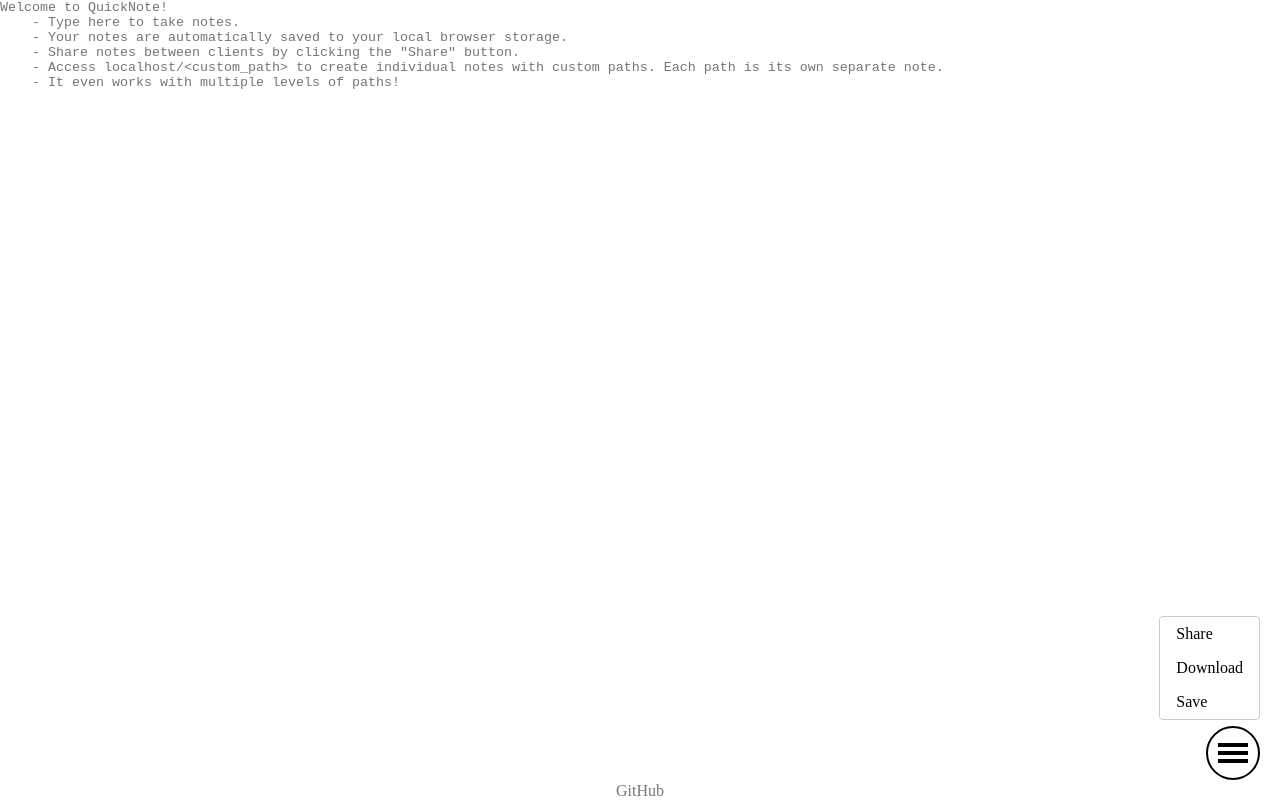
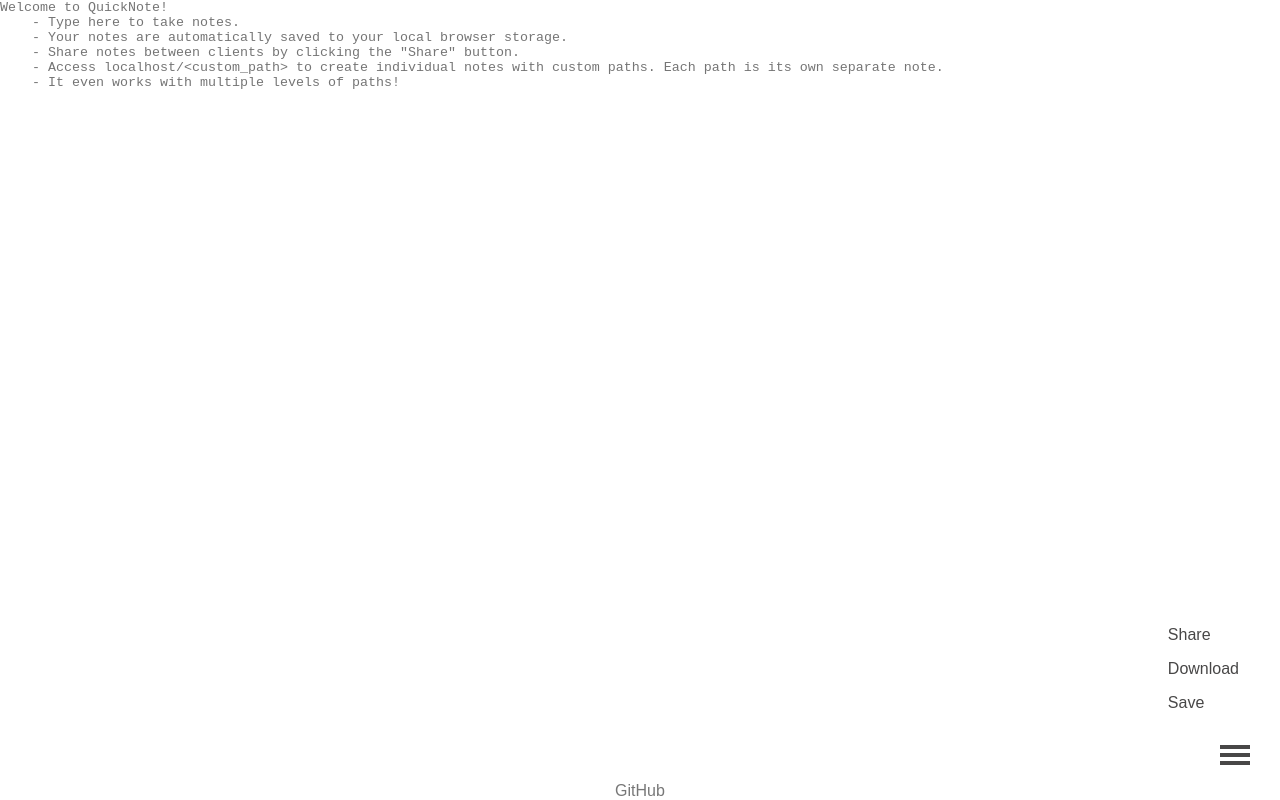
Before and after one commit to simongavris/quicknote, a plain HTML site: page index.html in a window 1280 px wide. Both pictures are taken after a click on the element 1233 px from the left and 753 px from the top of the page. Drawn offline with nearby package versions, Linux system fonts and the light colour scheme.

Commit message:
feature: style menu

```diff
--- a/styles.css
+++ b/styles.css
@@ -44,19 +44,9 @@ textarea#editor {
     right: 0;
     width: 100%;
     pointer-events: none;
+    font-family: Arial, sans-serif;
   }
 
-  /* Share Button */
-  #shareButton {
-    position: fixed;
-    bottom: 20px;
-    right: 20px;
-    background-color: #fff;
-    border: 2px solid #000;
-    border-radius: 10px;
-    padding: 10px;
-    cursor: pointer;
-  }
 
   /* Toast */
   .toast {
@@ -92,19 +82,19 @@ textarea#editor {
   right: 20px;
   width: 50px;
   height: 50px;
-  background-color: white;
-  border: 2px solid black;
-  border-radius: 50%;
+  border-radius: 25%;
   display: flex;
   justify-content: center;
   align-items: center;
   cursor: pointer;
+  background-color: rgba(255, 255, 255, 0.6);
+  backdrop-filter: blur(1px);
 }
 
 .menu-icon {
   width: 30px;
   height: 4px;
-  background-color: black;
+  background-color: #484747;
   position: relative;
 }
 
@@ -115,7 +105,7 @@ textarea#editor {
   left: 0;
   width: 100%;
   height: 4px;
-  background-color: black;
+  background-color: #484747;
 }
 
 .menu-icon::before {
@@ -130,13 +120,15 @@ textarea#editor {
 /* Menu Options */
 .menu-options {
   position: fixed;
-  bottom: 80px;
-  right: 20px;
-  background-color: white;
-  border: 1px solid #ccc;
+  bottom: 60px;
+  right: 5px;
+  background-color: rgba(255, 255, 255, 0.6);
+  backdrop-filter: blur(1px);
   border-radius: 4px;
   overflow: hidden;
   display: none; /* Initially hidden */
+  font-family: Arial, sans-serif;
+  color: #484747;
 }
 
 .menu-options.show {
@@ -149,5 +141,6 @@ textarea#editor {
 }
 
 .menu-item:hover {
-  background-color: #eee;
+  /*background-color: #eee;*/
+  backdrop-filter: blur(2px);
 }
```
